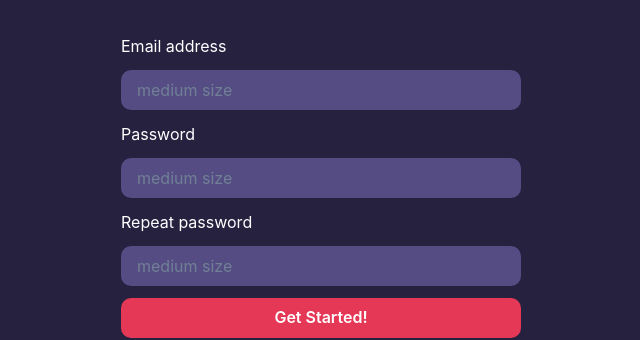
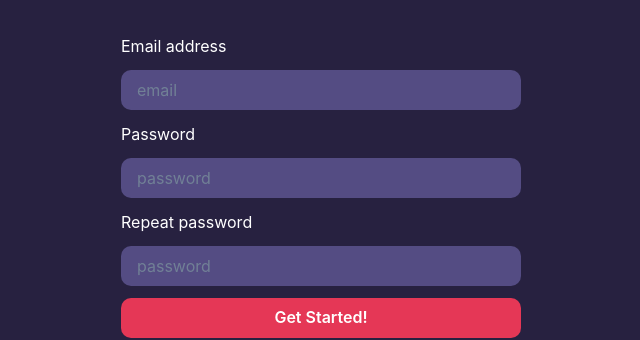
Before and after one commit to akareagwom/note-pal, a React (Vite) app: page / in a window 1280 px wide. Shown: the part 136-476 px from the top of the page, without its empty margins (319-959 px from the left). Built offline with nearby package versions, Linux system fonts and the light colour scheme.

Commit message:
input placeholder

```diff
--- a/src/index.tsx
+++ b/src/index.tsx
@@ -15,11 +15,11 @@ const Home: React.FC<Props> =({})=>{
         </Box>
         <Stack mt={16} spacing={3}>
             <Text>Email address</Text>
-            <Input bg={'#544c83'} border={'none'} borderRadius={'10px'} w={'400px'} placeholder='medium size' size='md' />
+            <Input bg={'#544c83'} border={'none'} borderRadius={'10px'} w={'400px'} placeholder='email' size='md' />
             <Text>Password</Text>
-            <Input bg={'#544c83'} border={'none'} borderRadius={'10px'} w={'400px'} placeholder='medium size' size='md' />
+            <Input bg={'#544c83'} border={'none'} borderRadius={'10px'} w={'400px'} placeholder='password' size='md' />
             <Text>Repeat password</Text>
-            <Input bg={'#544c83'} border={'none'} borderRadius={'10px'} w={'400px'} placeholder='medium size' size='md' />
+            <Input bg={'#544c83'} border={'none'} borderRadius={'10px'} w={'400px'} placeholder='password' size='md' />
             <Button bg={'#e53756'} borderRadius={'10px'} color={'white'} >
                 <Link to={'/Layout'}>
                 Get Started!
```
